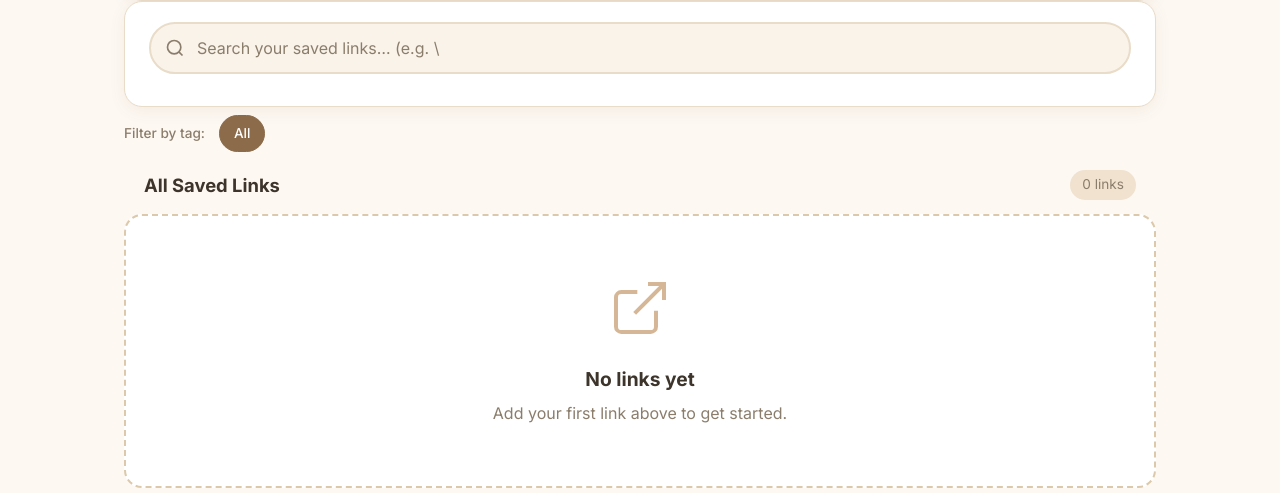
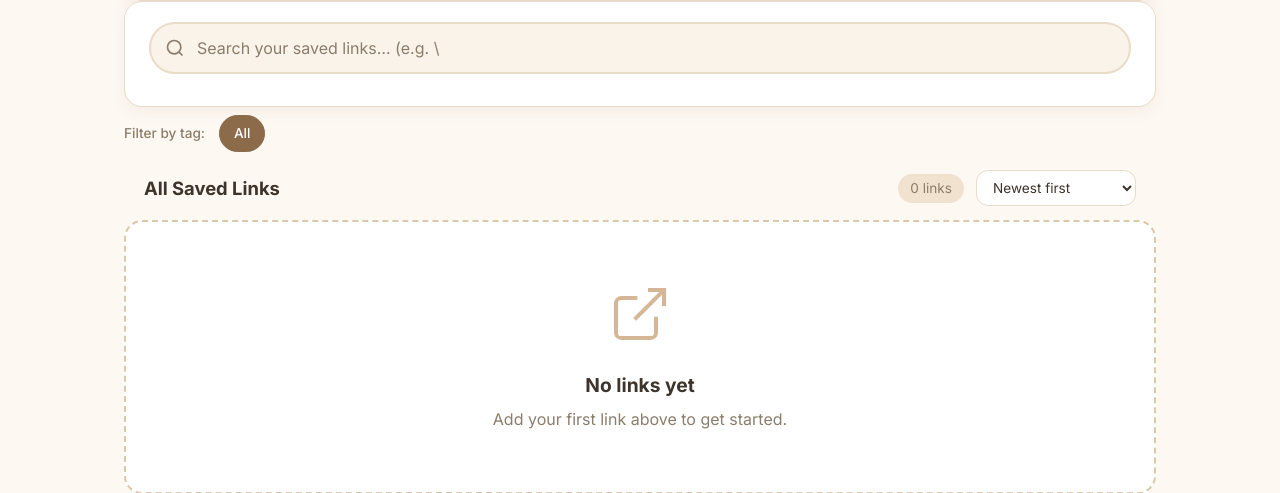
Before and after one commit to StoutAphid/UrlDock, a FastAPI app: page / in a window 1280 px wide. Shown: the part 347-840 px from the top of the page. Run offline with FastAPI, Linux system fonts and the light colour scheme; some libraries are stand-ins or nearby versions.

Commit message:
fix: reduce max tags to 4, improve tag quality, add sort feature, fix search trigger

```diff
--- a/main/app/api/links.py
+++ b/main/app/api/links.py
@@ -72,12 +72,13 @@ async def list_tags():
 
 
 @router.get("/", response_class=HTMLResponse)
-async def index(request: Request, tag: Optional[str] = None):
-    links = await get_links(tag=tag, limit=50)
+async def index(request: Request, tag: Optional[str] = None, sort: str = "newest"):
+    links = await get_links(tag=tag, limit=50, sort=sort)
     tags = await get_all_tags()
     return templates.TemplateResponse(request, "index.html", {
         "app_name": settings.app_name,
         "links": links,
         "tags": tags,
         "current_tag": tag,
+        "current_sort": sort,
     })
--- a/main/app/config.py
+++ b/main/app/config.py
@@ -19,7 +19,7 @@ class Settings(BaseSettings):
 
     max_content_length: int = 50000
     summary_max_sentences: int = 4
-    max_tags: int = 6
+    max_tags: int = 4
 
     class Config:
         env_file = ".env"
--- a/main/app/services/llm.py
+++ b/main/app/services/llm.py
@@ -10,7 +10,9 @@ SUMMARY_TAGS_PROMPT = """You are a helpful assistant that summarizes web article
 
 Given the article content below, provide:
 1. A concise summary (2-4 sentences) capturing the main points
-2. 3-6 relevant tags (lowercase, hyphenated, e.g. "machine-learning", "tutorial", "python")
+2. 2-4 relevant tags (lowercase, hyphenated, e.g. "machine-learning", "tutorial", "python")
+
+Tags should be SPECIFIC to the article's topic, not generic. Avoid: "article", "guide", "tutorial", "introduction", "overview", "basics", "fundamentals", "beginner", "advanced", "tips", "tricks", "best-practices", "how-to", "web", "development", "programming", "software", "technology", "tech", "news", "blog", "post", "read", "reading".
 
 Return ONLY valid JSON in this exact format:
 {{"summary": "Your summary here...", "tags": ["tag1", "tag2"]}}
--- a/main/app/services/pipeline.py
+++ b/main/app/services/pipeline.py
@@ -96,15 +96,38 @@ async def get_link(link_id: int) -> Optional[LinkRead]:
     return None
 
 
-async def get_links(tag: Optional[str] = None, limit: int = 50, offset: int = 0) -> List[LinkRead]:
+async def get_links(tag: Optional[str] = None, limit: int = 50, offset: int = 0, sort: str = "newest") -> List[LinkRead]:
     with Session(engine) as session:
-        query = select(Link).order_by(Link.date_saved.desc())
+        if sort == "oldest":
+            query = select(Link).order_by(Link.date_saved.asc())
+        elif sort == "title":
+            query = select(Link).order_by(Link.title.asc())
+        elif sort == "most-tags":
+            # We'll sort in Python after fetching since tags are JSON
+            query = select(Link)
+        else:  # newest (default)
+            query = select(Link).order_by(Link.date_saved.desc())
 
         if tag:
             all_links = session.exec(query).all()
             filtered = [l for l in all_links if tag in l.get_tags_list()]
+
+            if sort == "most-tags":
+                filtered.sort(key=lambda l: len(l.get_tags_list()), reverse=True)
+            elif sort == "title":
+                filtered.sort(key=lambda l: l.title or "")
+            elif sort == "oldest":
+                filtered.sort(key=lambda l: l.date_saved)
+            # newest is already sorted by query
+
             filtered = filtered[offset:offset + limit]
             return [LinkRead.from_model(l) for l in filtered]
+
+        if sort == "most-tags":
+            all_links = session.exec(query).all()
+            all_links.sort(key=lambda l: len(l.get_tags_list()), reverse=True)
+            all_links = all_links[offset:offset + limit]
+            return [LinkRead.from_model(l) for l in all_links]
 
         query = query.offset(offset).limit(limit)
         links = session.exec(query).all()
--- a/main/app/static/css/style.css
+++ b/main/app/static/css/style.css
@@ -513,6 +513,8 @@ a:hover {
   background: transparent;
   box-shadow: none;
   border: none;
+  flex-wrap: wrap;
+  gap: 12px;
 }
 
 .section-header h2 {
@@ -526,6 +528,32 @@ a:hover {
   background: var(--accent-soft, #efe2d0);
   padding: 4px 12px;
   border-radius: var(--radius-pill);
+}
+
+.header-controls {
+  display: flex;
+  align-items: center;
+  gap: 12px;
+  flex-wrap: wrap;
+}
+
+.sort-select {
+  padding: 8px 12px;
+  font-size: 0.85rem;
+  font-family: inherit;
+  color: var(--text);
+  background: var(--card);
+  border: 1px solid var(--border);
+  border-radius: var(--radius-sm);
+  cursor: pointer;
+  transition: border-color 0.2s, box-shadow 0.2s;
+  min-width: 160px;
+}
+
+.sort-select:focus {
+  outline: none;
+  border-color: var(--accent);
+  box-shadow: var(--shadow-focus);
 }
 
 .links-grid {
--- a/main/app/templates/index.html
+++ b/main/app/templates/index.html
@@ -34,7 +34,7 @@
 
     <section class="search-section">
         <div class="search-card">
-            <form hx-get="/_ui/search" hx-target="#search-results" hx-swap="innerHTML" hx-trigger="input changed delay:300ms, search" class="search-form">
+            <form hx-get="/_ui/search" hx-target="#search-results" hx-swap="innerHTML" hx-trigger="keyup changed delay:300ms from:input, search from:input" class="search-form">
                 <label for="search" class="visually-hidden">Search your links</label>
                 <div class="search-input-wrapper">
                     <svg class="search-icon" width="20" height="20" viewBox="0 0 24 24" fill="none" stroke="currentColor" stroke-width="2">
@@ -70,7 +70,15 @@
     <section class="links-section">
         <div class="section-header">
             <h2>{{ 'Links tagged "' ~ current_tag ~ '"' if current_tag else 'All Saved Links' }}</h2>
-            <span class="links-count" id="links-count">{{ links|length }} link{% if links|length != 1 %}s{% endif %}</span>
+            <div class="header-controls">
+                <span class="links-count" id="links-count">{{ links|length }} link{% if links|length != 1 %}s{% endif %}</span>
+                <select name="sort" class="sort-select" hx-get="/" hx-target="#links-grid" hx-swap="outerHTML" hx-include="[name='tag']" hx-push-url="true">
+                    <option value="newest" {% if current_sort == 'newest' %}selected{% endif %}>Newest first</option>
+                    <option value="oldest" {% if current_sort == 'oldest' %}selected{% endif %}>Oldest first</option>
+                    <option value="title" {% if current_sort == 'title' %}selected{% endif %}>Title (A-Z)</option>
+                    <option value="most-tags" {% if current_sort == 'most-tags' %}selected{% endif %}>Most tags</option>
+                </select>
+            </div>
         </div>
         <div id="links-grid" class="links-grid" role="list">
             {% if links %}
```
